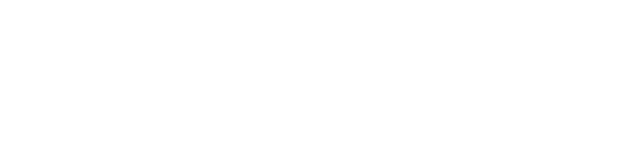
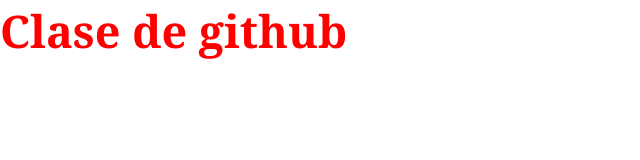
Before and after one commit to Elitali1/repositorioelias, a plain HTML site: page index.html in a window 1280 px wide. Shown: the whole page, without its empty margins (0-640 px from the left). Drawn offline with Linux system fonts and the light colour scheme.

Commit message:
mi segundo commit Agregue titulo y estilo

```diff
--- a/index.html
+++ b/index.html
@@ -8,6 +8,7 @@
     <title>Clase de github</title>
 </head>
 <body>
+    <h1>Clase de github</h1>
 
 </body>
 </html>
--- a/stilo.css
+++ b/stilo.css
@@ -0,0 +1,9 @@
+*{
+    margin: 0px;
+    padding: 0px;
+}
+h1{
+    color: red;
+    font-family: Georgia, 'Times New Roman', Times, serif;
+    font-size: 45px;
+}
```
